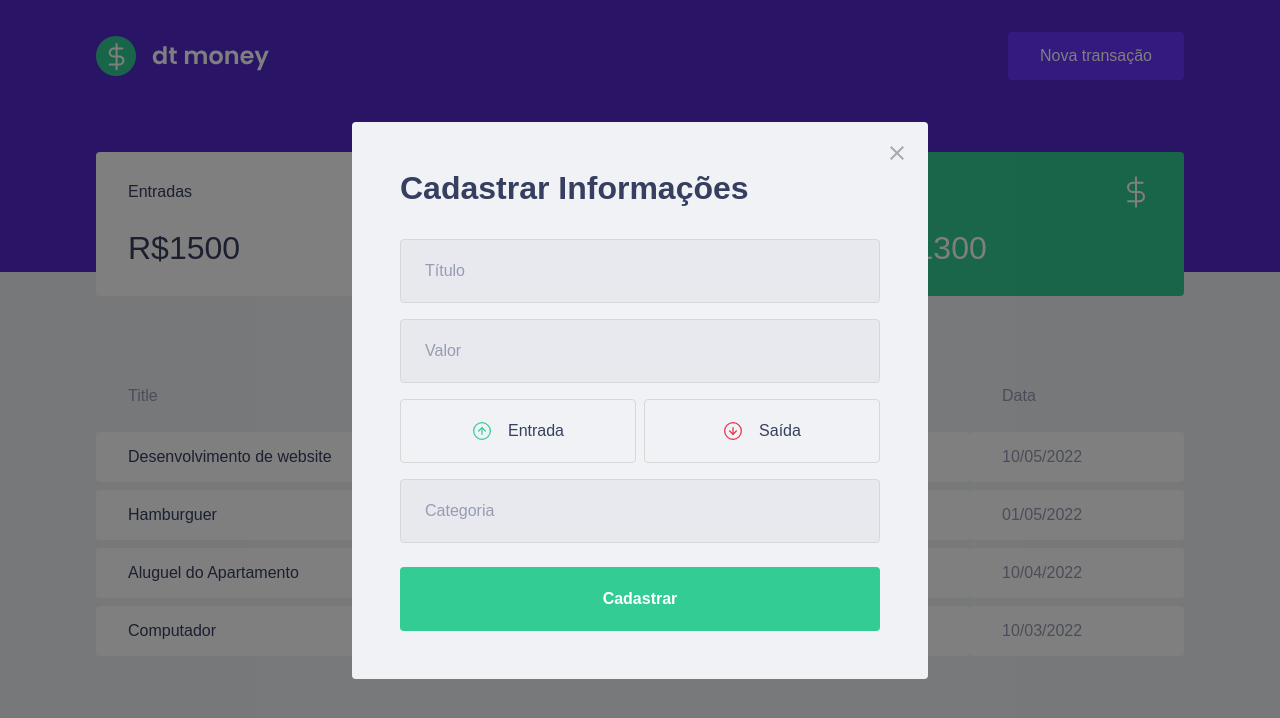
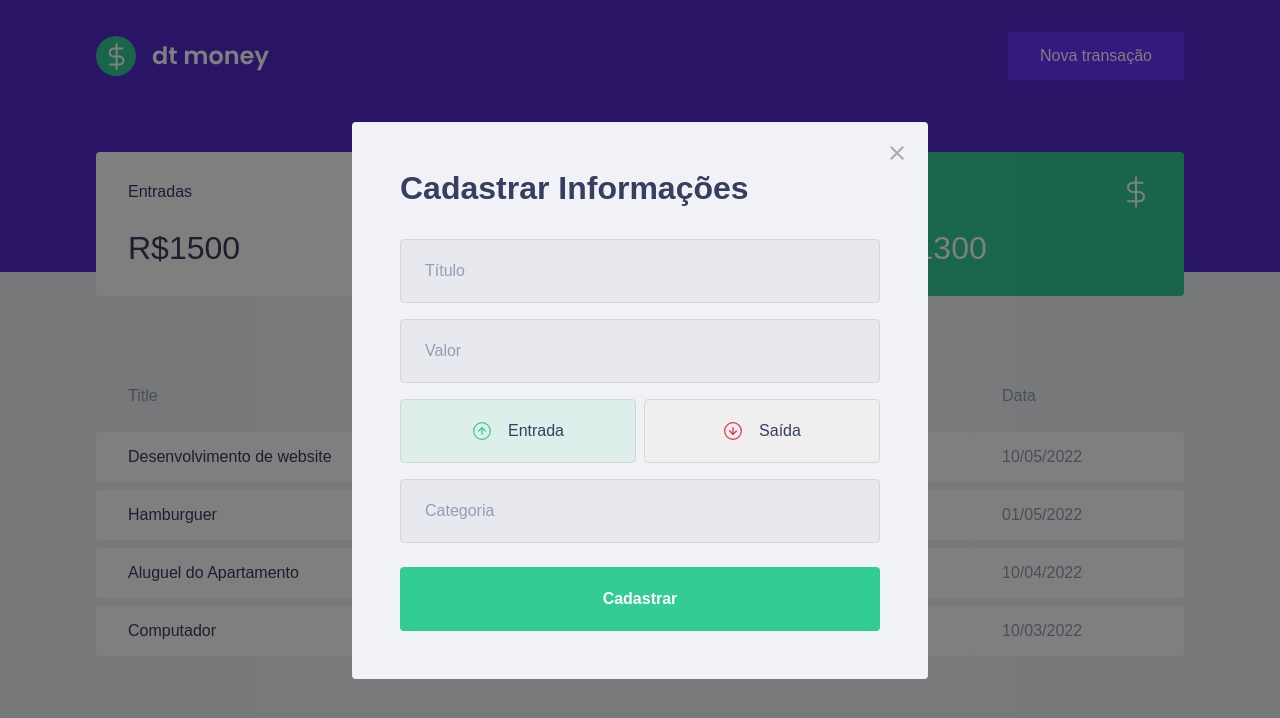
Before and after one commit to RanimyLeite/DTMoney, a React (Create React App) app: page / in a window 1280 px wide. Both pictures are taken after a click on the button "Nova transação". Shown: the top 718 px of the page. Built offline with nearby package versions, Linux system fonts and the light colour scheme; no server answers; the HTML template or start-up script is replaced by a standard one; what miragejs would draw is missing.

Commit message:
creation of button functionality and color adjustment

```diff
--- a/src/components/NewTransactionModal/index.tsx
+++ b/src/components/NewTransactionModal/index.tsx
@@ -2,7 +2,8 @@
 import incomeImg from '../../assets/income.svg';
 import outcomeImg from '../../assets/outcome.svg';
 import closeImg from '../../assets/close.svg';
-import { Container, TransactionTypeContainer } from './styles';
+import { Container, TransactionTypeContainer, RadioBox } from './styles';
+import { useState } from 'react';
 
 interface NewTransactionModalProps {
   isOpen: boolean;
@@ -10,6 +11,7 @@
 }
 
 export function NewTransactionModal({isOpen, onRequestClose}: NewTransactionModalProps) {
+  const [type, setType] = useState('deposit');
   return (
     <Modal
       isOpen={isOpen}
@@ -32,19 +34,26 @@
         <input type="number" placeholder="Valor" />
 
         <TransactionTypeContainer>
-          <button
+          <RadioBox
             type="button"
+            onClick={() => { setType('deposit'); }}
+            isActive={type === 'deposit'}
+            activeColor="green"
           >
             <img src={incomeImg} alt="Entrada" />
             <span>Entrada</span>
-          </button>
+          </RadioBox>
 
-          <button
+          <RadioBox
             type="button"
+            onClick={() => { setType('withdraw'); }}
+            isActive={type === 'withdraw'}
+            activeColor="red"
+
           >
             <img src={outcomeImg} alt="Saída" />
             <span>Saída</span>
-          </button>
+          </RadioBox>
         </TransactionTypeContainer>
 
         <input placeholder="Categoria" />
--- a/src/components/NewTransactionModal/styles.ts
+++ b/src/components/NewTransactionModal/styles.ts
@@ -1,5 +1,5 @@
 import styled from "styled-components";
-import { darken } from 'polished';
+import { darken, transparentize } from 'polished';
 
 export const Container = styled.form`
   h2 {
@@ -54,13 +54,27 @@
   display: grid;
   grid-template-columns: 1fr 1fr;
   gap: 0.5rem;
+`;
 
-  button {
+interface RadioBoxProps {
+  isActive: boolean;
+  activeColor: 'green' | 'red';
+}
+
+const colors = {
+  green: '#33CC95',
+  red: '#E52E4D'
+}
+
+export const RadioBox = styled.button<RadioBoxProps>`
+
     height: 4rem;
     border: 1px solid #d7d7d7;
     border-radius: 0.25rem;
 
-    background: transparent;
+    background: ${(props) => props.isActive
+    ? transparentize(0.9, colors[props.activeColor])
+    : 'transparente'};
 
     display: flex;
     align-items: center;
@@ -83,5 +97,4 @@
       font-size: 1rem;
       color: var(--text-title);
     }
-  }
 `;
```
